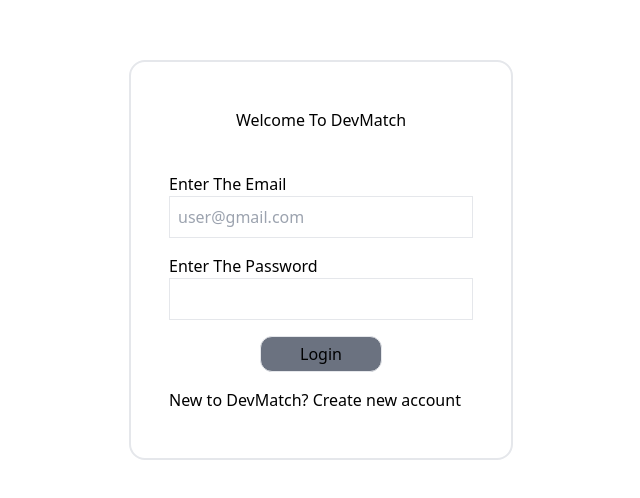
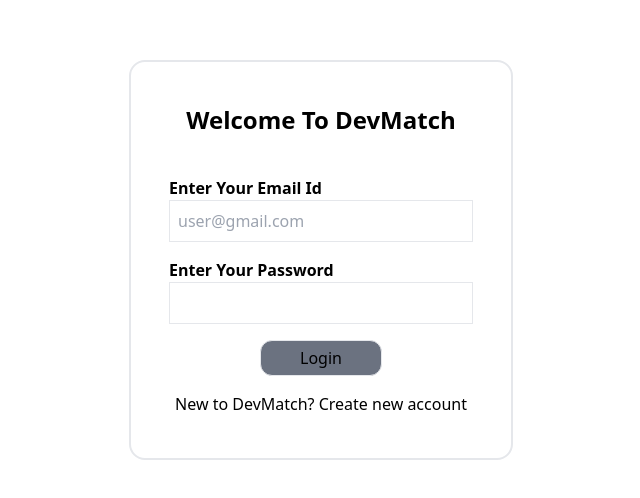
Before and after one commit to ragulraj-n/DevMatch, a React app in the folder frontend/: page / in a window 1280 px wide. Shown: the part 140-638 px from the top of the page, without its empty margins (319-959 px from the left). Built offline with nearby package versions, Linux system fonts and the light colour scheme; the HTML template or start-up script is replaced by a standard one.

Commit message:
feat: login page and axios with validation and error handling

```diff
--- a/frontend/package.json
+++ b/frontend/package.json
@@ -10,6 +10,7 @@
     "preview": "vite preview"
   },
   "dependencies": {
+    "axios": "^1.13.6",
     "react": "^19.2.4",
     "react-dom": "^19.2.4"
   },
--- a/frontend/src/App.jsx
+++ b/frontend/src/App.jsx
@@ -1,5 +1,5 @@
 import React from 'react'
-import Login from './components/auth/pages/Login'
+import Login from './features/auth/pages/Login'
 
 const App = () => {
   return (
--- a/frontend/src/components/auth/components/LoginForm.jsx
+++ /dev/null
@@ -1,39 +0,0 @@
-import React, { useState } from 'react'
-
-const LoginForm = () => {
-
-    const [email,setEmail] = useState("");
-    const [password,setPassword] = useState("");
-
-    const handleLogin = () =>{
-
-    }
-
-  return (
-    <div className='flex flex-col justify-center items-center h-screen'>
-       <div className='border-2 border-black-300 rounded-2xl w-[30%] h-[50%] flex flex-col justify-center items-center gap-10'>
-            <h1>Welcome To DevMatch</h1>
-            <div className='flex flex-col w-[80%] gap-4'>
-                <div className='flex flex-col'>
-                    <label>Enter The Email</label>
-                    <input className='border rounded-xs px-2 py-2'
-                     onChange={e => setEmail(e.target.value)}
-                     value={email}
-                     placeholder='user@gmail.com'/>
-                </div>
-                <div className='flex flex-col'>
-                    <label>Enter The Password</label>
-                    <input className='border rounded-xs px-2 py-2'
-                    onChange={e => setPassword(e.target.value)}
-                    value={password} />
-                </div>
-                <button className='border bg-gray-500 w-[40%]  mx-auto h-9 rounded-xl'>
-                Login</button>
-                <p>New to DevMatch? Create new account</p>
-            </div>
-       </div>
-    </div>
-  )
-}
-
-export default LoginForm
--- /dev/null
+++ b/frontend/src/features/auth/components/LoginForm.jsx
@@ -0,0 +1,64 @@
+import React, { useState } from 'react'
+import { loginApi } from '../services/authApi';
+
+
+const LoginForm = () => {
+
+    const [email,setEmail] = useState("");
+    const [password,setPassword] = useState("");
+    const [error,setError] = useState({});
+
+    const handleLogin = async () =>{
+        try{
+          const newError = {};
+          if(!email.trim()) newError.email = "Email is required!";
+          if(!password.trim()) newError.password = "Password is required!";
+          else if(password.trim().length < 8) newError.password = "Minimum lenght password must be 8";
+
+          if(Object.keys(newError).length>0){
+            setError(newError);
+            return;
+          }
+          const res = await loginApi({
+            email,
+            password
+          });
+          console.log(res);
+          setError({});
+        }catch(err){
+          console.log(err);
+        }
+    }
+
+  return (
+    <div className='flex flex-col justify-center items-center h-screen'>
+       <div className='border-2 border-black-300 rounded-2xl min-w-[30%] min-h-[50%] flex flex-col justify-center items-center gap-10'>
+            <h1 className='font-bold text-2xl'>Welcome To DevMatch</h1>
+            <div className='flex flex-col w-[80%] gap-4'>
+                <div className='flex flex-col'>
+                    <label className='font-semibold'>Enter Your Email Id</label>
+                    <input className='border rounded-xs px-2 py-2'
+                     onChange={e => setEmail(e.target.value)}
+                     value={email}
+                     placeholder='user@gmail.com'/>
+                    {error.email && <p className='text-red-500'>{error.email}</p>}
+                </div>
+                <div className='flex flex-col'>
+                    <label className='font-semibold'>Enter Your Password</label>
+                    <input className='border rounded-xs px-2 py-2'
+                    onChange={e => setPassword(e.target.value)}
+                    value={password}
+                    type='password' />
+                    {error.password && <p className='text-red-500'>{error.password}</p>}
+                </div>
+                <button className='border bg-gray-500 w-[40%]  mx-auto h-9 rounded-xl'
+                onClick={handleLogin}>
+                Login</button>
+                <p className='mx-auto'>New to DevMatch? Create new account</p>
+            </div>
+       </div>
+    </div>
+  )
+}
+
+export default LoginForm
--- /dev/null
+++ b/frontend/src/features/auth/services/authApi.js
@@ -0,0 +1,10 @@
+import axiosApi from '../../../services/axiosApi'
+
+export const loginApi = async (data) =>{
+    try{
+        const res = await axiosApi.post("/auth/login",data);
+        return res;
+    }catch(err){
+        console.log(err);
+    }
+}
--- /dev/null
+++ b/frontend/src/services/axiosApi.js
@@ -0,0 +1,54 @@
+import axios from "axios";
+
+const axiosApi = axios.create({
+  baseURL: "http://localhost:5000/api/",
+  timeout: 5000,
+  withCredentials: true,
+});
+
+axiosApi.interceptors.response.use(
+  (response) => response,
+  async (error) => {
+    const originalRequest = error.config || {};
+
+    if (
+      error.code === "ECONNABORTED" &&
+      originalRequest.method === "get"
+    ) {
+      console.log("⏱️ Timeout occurred");
+
+      if (!originalRequest._retry) {
+        originalRequest._retry = true;
+
+        console.log("🔁 Retrying request...");
+
+        return axiosApi(originalRequest);
+      }
+    }
+
+    if (!error.response) {
+      console.log("🌐 Network error");
+    }
+
+    if (error.response) {
+      const status = error.response.status;
+
+      switch (status) {
+        case 401:
+          console.log("Unauthorized");
+          break;
+
+        case 500:
+          console.log("Server error");
+          break;
+
+        default:
+          console.log("Other error:", status);
+      }
+    }
+
+    return Promise.reject(error);
+  }
+);
+
+export default axiosApi;
```
Also changed, not shown: frontend/src/components/auth/services/authApi.js (deleted), frontend/src/features/auth/pages/Login.jsx (renamed from frontend/src/components/auth/pages/Login.jsx), 1 other file (tests, documents, lock files or other folders).
